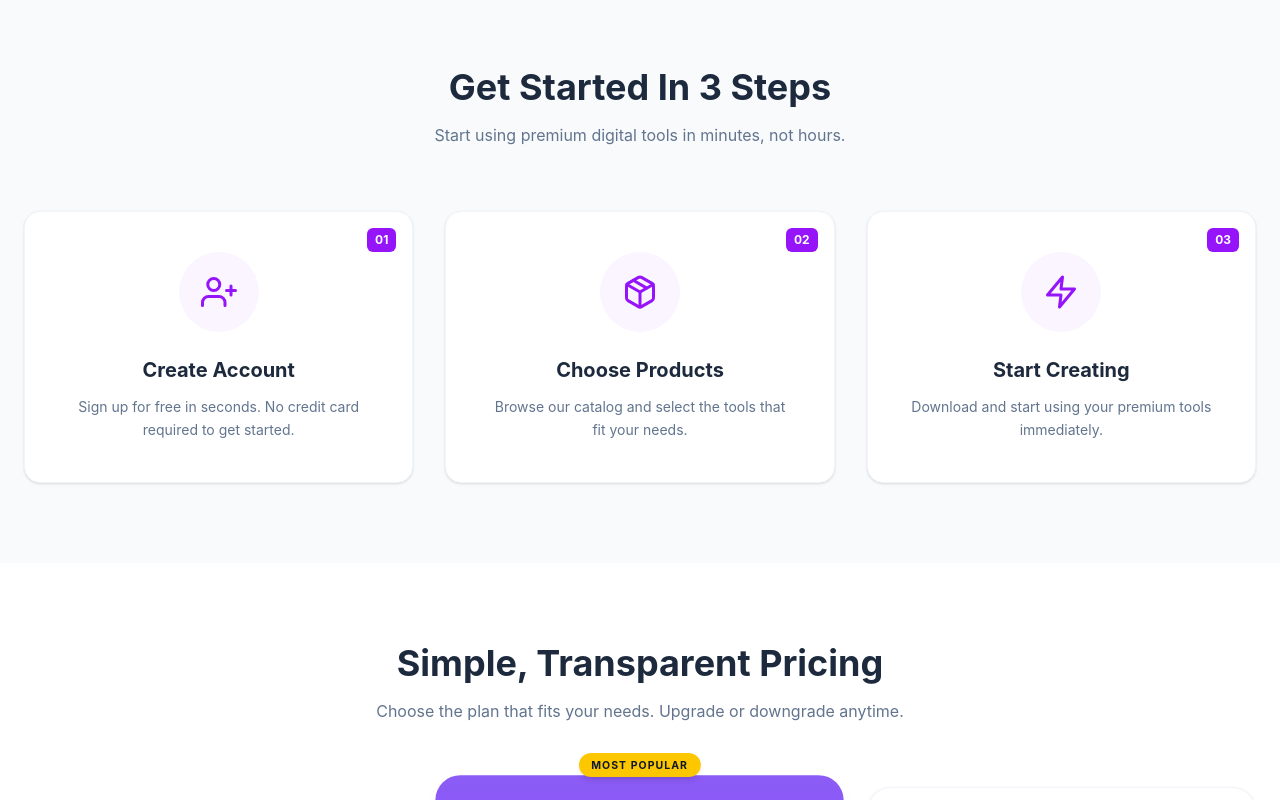
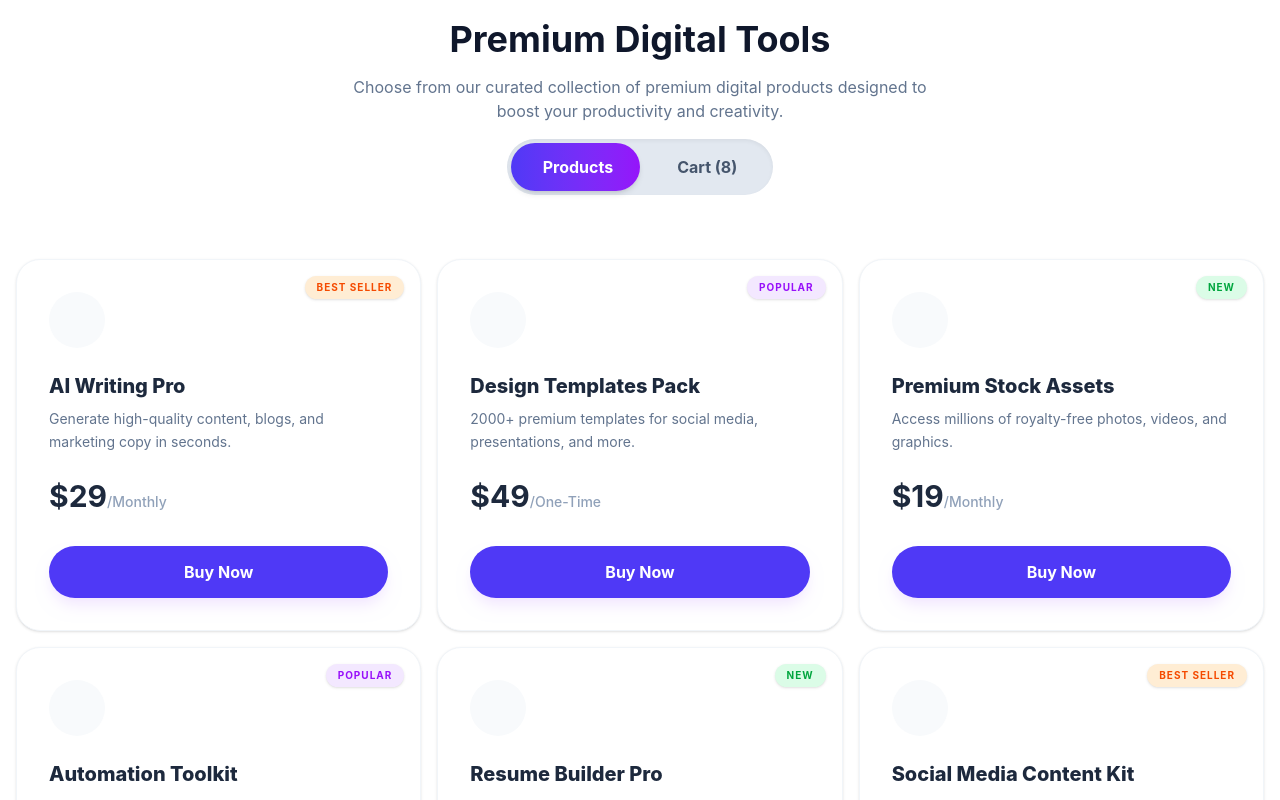
Before and after one commit to PromelHridoy/DIGITOOLS-PLATFORM, a React (Vite) app: page / in a window 1280 px wide. Shown: the part 1120-1920 px from the top of the page. Built offline with nearby package versions, Linux system fonts and the light colour scheme.

Commit message:
feat: implement product grid with animated badges and pricing updates

```diff
--- a/public/data.json
+++ b/public/data.json
@@ -1,29 +1,56 @@
-// [
-//   {
-//     "id": 1,
-//     "name": "Starter",
-//     "tagline": "Perfect for getting started",
-//     "price": "0",
-//     "features": ["Access to 10 free tools", "Basic templates", "Community support", "1 project per month"],
-//     "buttonText": "Get Started Free",
-//     "isPopular": false
-//   },
-//   {
-//     "id": 2,
-//     "name": "Pro",
-//     "tagline": "Best for professionals",
-//     "price": "29",
-//     "features": ["Access to all premium tools", "Unlimited templates", "Priority support", "Unlimited projects", "Cloud sync", "Advanced analytics"],
-//     "buttonText": "Start Pro Trial",
-//     "isPopular": true
-//   },
-//   {
-//     "id": 3,
-//     "name": "Enterprise",
-//     "tagline": "For teams and businesses",
-//     "price": "99",
-//     "features": ["Everything in Pro", "Team collaboration", "Custom integrations", "Dedicated support", "SLA guarantee", "Custom branding"],
-//     "buttonText": "Contact Sales",
-//     "isPopular": false
-//   }
-// ]
+[
+    {
+      "id": 1,
+      "name": "AI Writing Pro",
+      "badge": "Best Seller",
+      "description": "Generate high-quality content, blogs, and marketing copy in seconds.",
+      "price": "29",
+      "period": "Monthly",
+      "features": ["Unlimited AI generations", "50+ writing templates", "Grammar checker"]
+    },
+    {
+      "id": 2,
+      "name": "Design Templates Pack",
+      "badge": "Popular",
+      "description": "2000+ premium templates for social media, presentations, and more.",
+      "price": "49",
+      "period": "One-Time",
+      "features": ["2000+ templates", "Monthly updates", "Commercial license"]
+    },
+    {
+      "id": 3,
+      "name": "Premium Stock Assets",
+      "badge": "New",
+      "description": "Access millions of royalty-free photos, videos, and graphics.",
+      "price": "19",
+      "period": "Monthly",
+      "features": ["10M+ assets", "Commercial use", "No attribution"]
+    },
+    {
+      "id": 4,
+      "name": "Automation Toolkit",
+      "badge": "Popular",
+      "description": "Automate repetitive tasks and streamline your workflow with powerful tools.",
+      "price": "79",
+      "period": "Monthly",
+      "features": ["50+ automations", "API access", "Custom workflows"]
+    },
+    {
+      "id": 5,
+      "name": "Resume Builder Pro",
+      "badge": "New",
+      "description": "Create professional resumes and cover letters that land interviews.",
+      "price": "15",
+      "period": "One-Time",
+      "features": ["100+ templates", "ATS optimization", "Export to PDF"]
+    },
+    {
+      "id": 6,
+      "name": "Social Media Content Kit",
+      "badge": "Best Seller",
+      "description": "Complete toolkit for creating engaging social media content.",
+      "price": "39",
+      "period": "Monthly",
+      "features": ["5000+ assets", "Scheduler included", "Analytics dashboard"]
+    }
+  ]
--- a/src/App.jsx
+++ b/src/App.jsx
@@ -1,4 +1,4 @@
-import { useState } from 'react'
+import { Suspense, useState } from 'react'
 import Banner from './assets/component/Navbar/Banner/Banner'
 import Navbar from './assets/component/Navbar/Navbar'
 import Stats from './assets/component/Navbar/Stats/Stats'
@@ -8,14 +8,28 @@ import CallToAction from './assets/component/CallToAction/CallToAction'
 import Footer from './assets/component/Footer/Footer'
 import ProductSection from './assets/component/ProductSection/ProductSection'
 
+const fetchProduct = async () => {
+  const res =  await fetch("/data.json");
+  return res.json();
+}
+
 function App() {
+
+  const productPromise = fetchProduct();
+  console.log(productPromise);
+
+
 
   return (
     <>
       <Navbar></Navbar>
       <Banner></Banner>
       <Stats></Stats>
-      <ProductSection></ProductSection>
+
+      <Suspense fallback={<span className="loading loading-spinner loading-xl"></span>}>
+        <ProductSection productPromise={productPromise}></ProductSection>
+      </Suspense>
+
       <Steps></Steps>
       <Pricing></Pricing>
       <CallToAction></CallToAction>
--- /dev/null
+++ b/src/assets/component/ProductSection/Cart/Cart.jsx
@@ -0,0 +1,11 @@
+import React from 'react';
+
+const Cart = () => {
+    return (
+        <div>
+            hello world
+        </div>
+    );
+};
+
+export default Cart;
--- /dev/null
+++ b/src/assets/component/ProductSection/Product/Product.jsx
@@ -0,0 +1,18 @@
+import React from 'react';
+import Card from '../../ui/card';
+
+const Product = ({ products }) => {
+    console.log(products, "products");
+
+    return (
+        <div  className="grid grid-cols-1 md:grid-cols-2 lg:grid-cols-3 gap-4">
+            {
+            products.map((product) => (
+                <Card key={product.id} product={product}></Card>
+            ))
+            }
+        </div>
+    );
+};
+
+export default Product;
--- a/src/assets/component/ProductSection/ProductSection.jsx
+++ b/src/assets/component/ProductSection/ProductSection.jsx
@@ -1,9 +1,66 @@
-import React from 'react';
+import React, { use, useState } from 'react';
+import Product from './Product/Product';
+import Cart from './Cart/Cart';
 
-const ProductSection = () => {
+const ProductSection = ({ productPromise }) => {
+    // console.log(productPromise);
+    const products = use(productPromise);
+    console.log(products);
+
+    const [selectedType, setSelectedType] = useState("product");
+
+
     return (
-        <div>
+        <div className='container mx-auto px-4 py-8 '>
+            <div className="text-center mb-16 space-y-4">
+                <h2 className="text-4xl font-bold text-slate-900">Premium Digital Tools</h2>
+                <p className="text-slate-500">Choose from our curated collection of premium digital products designed to <br /> boost your productivity and creativity.</p>
+                {/* <div className="flex items-center justify-center rounded-full bg-slate-200 w-max mx-auto p-1 shodow-inner">
+                    <button
+                    onClick={() => setSelectedType("product")}
+                     className={`btn ${selectedType === "product" ? "bg-gradient-to-r from-[#4F39F6] to-[#9514FA] text-white" : "bg-slate-200 text-slate-800"}  px-6 py-3 rounded-full font-bold hover:opacity-90 transition-all shadow-lg active:scale-95`}>Product
+                    </button>
+                    <button
+                    onClick={() => setSelectedType("cart")}
+                    className={`btn ${selectedType === "cart" ? "bg-gradient-to-r from-[#4F39F6] to-[#9514FA] text-white" : "bg-slate-200 text-slate-800"}  px-6 py-3 rounded-full font-bold hover:opacity-90 transition-all shadow-lg active:scale-95`}>Cart(0)</button>
+                </div> */}
+               <div className="relative flex items-center bg-slate-200 p-1 rounded-full w-max mx-auto shadow-inner">
 
+      {/* Sliding Background Box */}
+      <div
+        className={`absolute top-1 bottom-1 left-1 w-[calc(50%-4px)] rounded-full bg-gradient-to-r from-[#4F39F6] to-[#9514FA] shadow-md transition-all duration-500 ease-in-out ${
+          selectedType === "cart" ? "translate-x-full" : "translate-x-0"
+        }`}
+      />
+
+      {/* Product Button */}
+      <button
+        onClick={() => setSelectedType("product")}
+        className={`relative z-10 px-8 py-3 rounded-full font-bold transition-colors duration-500 ${
+          selectedType === "product" ? "text-white" : "text-slate-600 hover:text-slate-800"
+        }`}
+      >
+        Products
+      </button>
+
+      {/* Cart Button */}
+      <button
+        onClick={() => setSelectedType("cart")}
+        className={`relative z-10 px-8 py-3 rounded-full font-bold transition-colors duration-500 ${
+          selectedType === "cart" ? "text-white" : "text-slate-600 hover:text-slate-800"
+        }`}
+      >
+        Cart (8)
+      </button>
+    </div>
+            </div>
+            {
+                selectedType === "product" ?
+                (<Product products={products}></Product>
+
+                ) : (
+                <Cart></Cart>)
+            }
         </div>
     );
 };
--- /dev/null
+++ b/src/assets/component/ui/Card.jsx
@@ -0,0 +1,50 @@
+import React from 'react';
+
+const Card = ({ product }) => {
+    console.log(product);
+
+    return (
+        <div className="relative p-8 rounded-3xl bg-white border border-slate-100 shadow-sm hover:shadow-2xl hover:-translate-y-2 transition-all duration-500 group cursor-default">
+
+      {/* Badge - Right Side (Daan dike) */}
+      {product.badge && (
+        <span className={`absolute top-4 right-4 px-3 py-1 rounded-full text-[10px] font-bold uppercase tracking-widest shadow-sm
+          ${product.badge === "Best Seller" ? "bg-orange-100 text-orange-600" :
+            product.badge === "Popular" ? "bg-purple-100 text-purple-600" :
+            "bg-green-100 text-green-600"}`}>
+          {product.badge}
+        </span>
+      )}
+
+      {/* Icon Area */}
+      <div className="w-14 h-14 bg-slate-50 rounded-full flex items-center justify-center text-3xl mb-6 group-hover:bg-[#4F39F6] group-hover:text-white transition-colors duration-300">
+            {product.icon}
+      </div>
+
+      {/* Content */}
+      <div className="mb-6">
+        <h3 className="text-xl font-extrabold text-slate-800 mb-2 group-hover:text-[#4F39F6] transition-colors">
+          {product.name}
+        </h3>
+        <p className="text-sm text-slate-500 leading-relaxed">
+          {product.description}
+        </p>
+      </div>
+
+      {/* Pricing */}
+      <div className="mb-8">
+        <span className="text-3xl font-bold text-slate-800">${product.price}</span>
+        <span className="text-slate-400 text-sm font-medium">/{product.period}</span>
+      </div>
+
+
+
+      {/* Button */}
+      <button className="w-full py-3.5 rounded-full bg-[#4F39F6] text-white font-bold hover:bg-[#3b2bc4] transition-all active:scale-95 shadow-lg shadow-purple-100">
+        Buy Now
+      </button>
+    </div>
+    );
+};
+
+export default Card;
```
